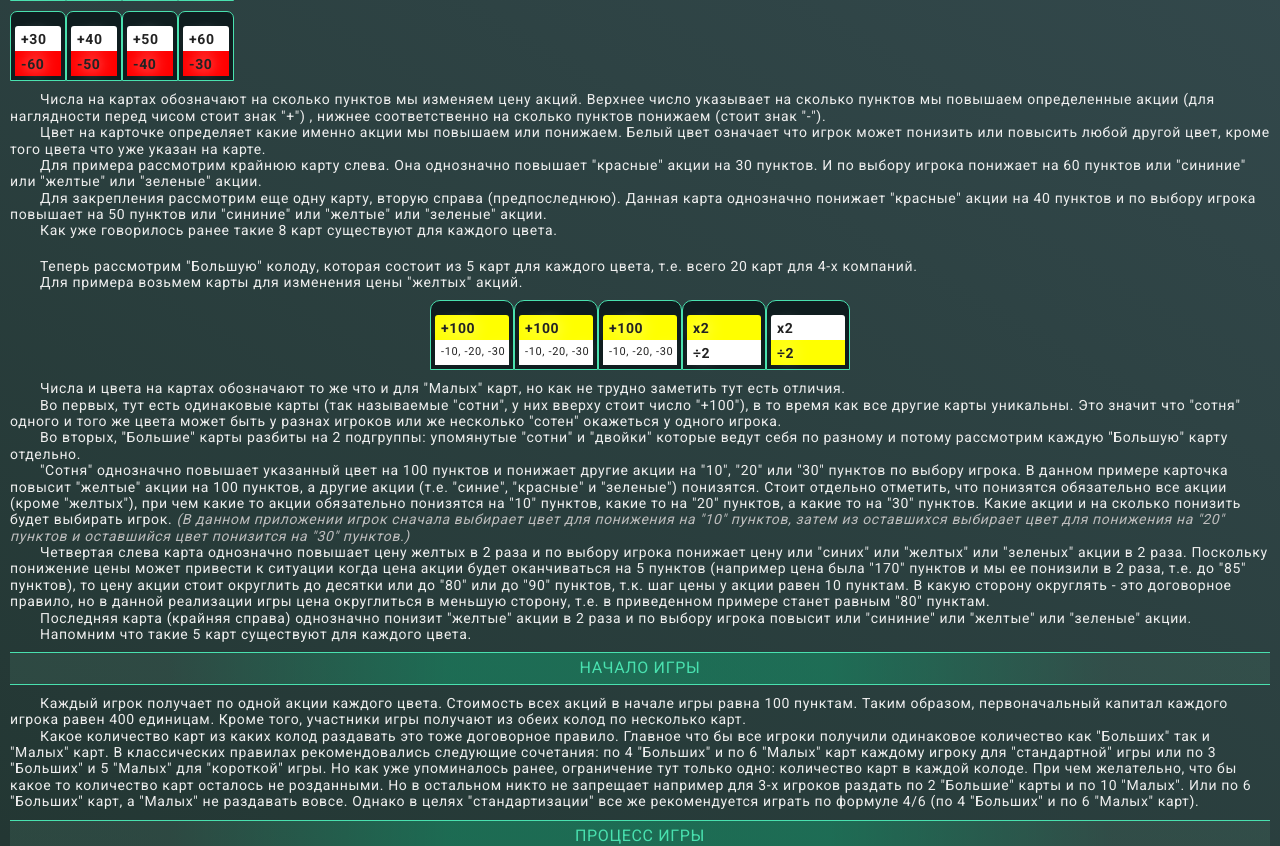
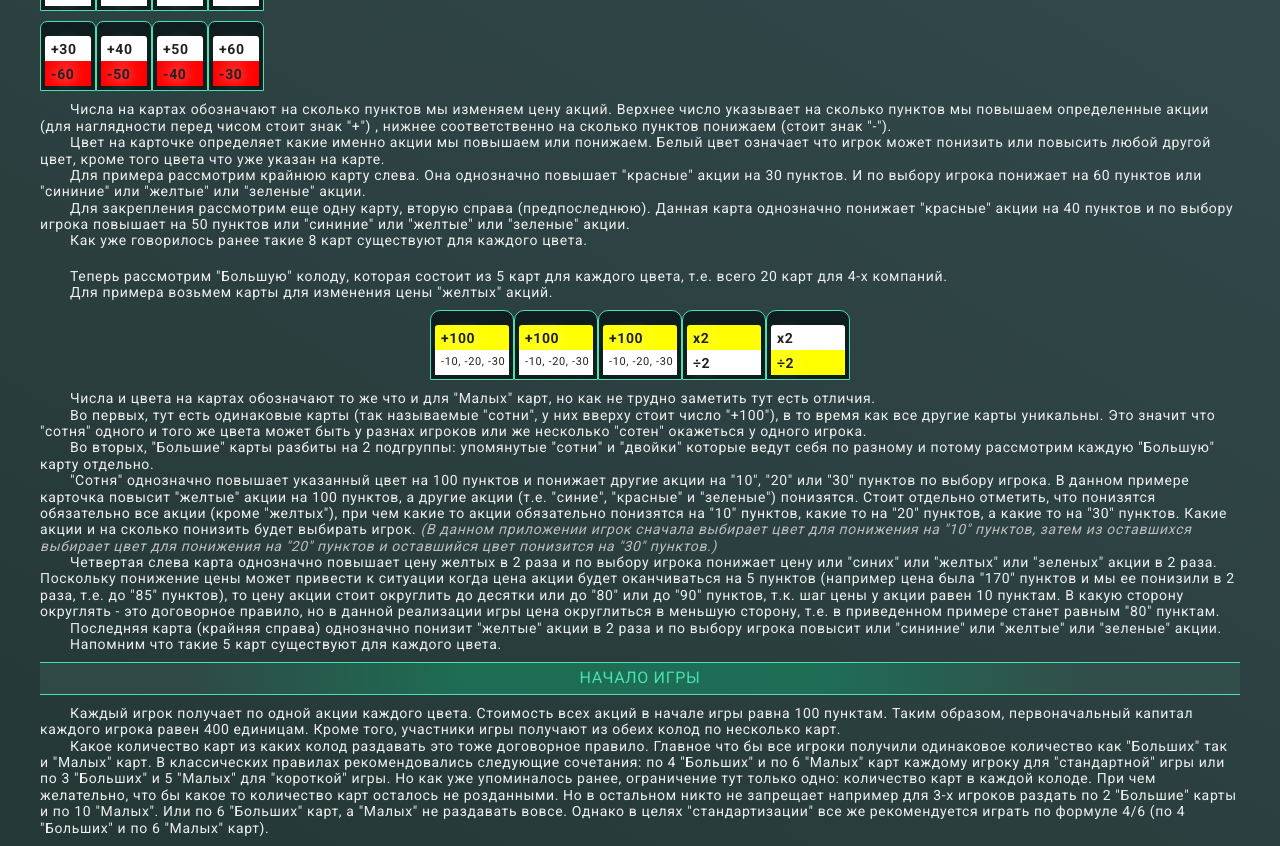
Before and after one commit to xWinst/WallStreet, a React (Create React App) app: page /rules in a window 1280 px wide. Shown: the part 668-1514 px from the top of the page. Built offline with nearby package versions, Linux system fonts and the light colour scheme; what notiflix would draw is missing.

Commit message:
update styles

```diff
--- a/src/index.css
+++ b/src/index.css
@@ -189,8 +189,8 @@ input[type='number'] {
     margin: 10px auto;
 }
 
-/* @media screen and (min-width: 768px) {
-    .container {
-        padding: 10px 16px;
+@media screen and (min-width: 768px) {
+    .game {
+        padding: 20px 40px;
     }
-} */
+}
```
